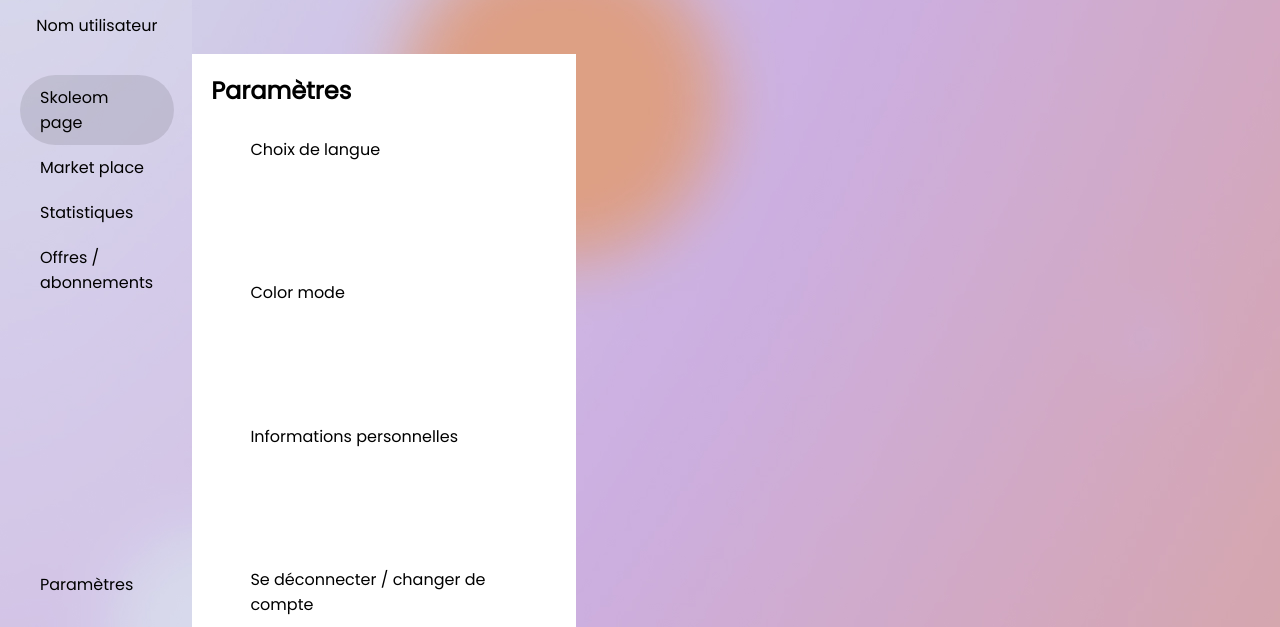
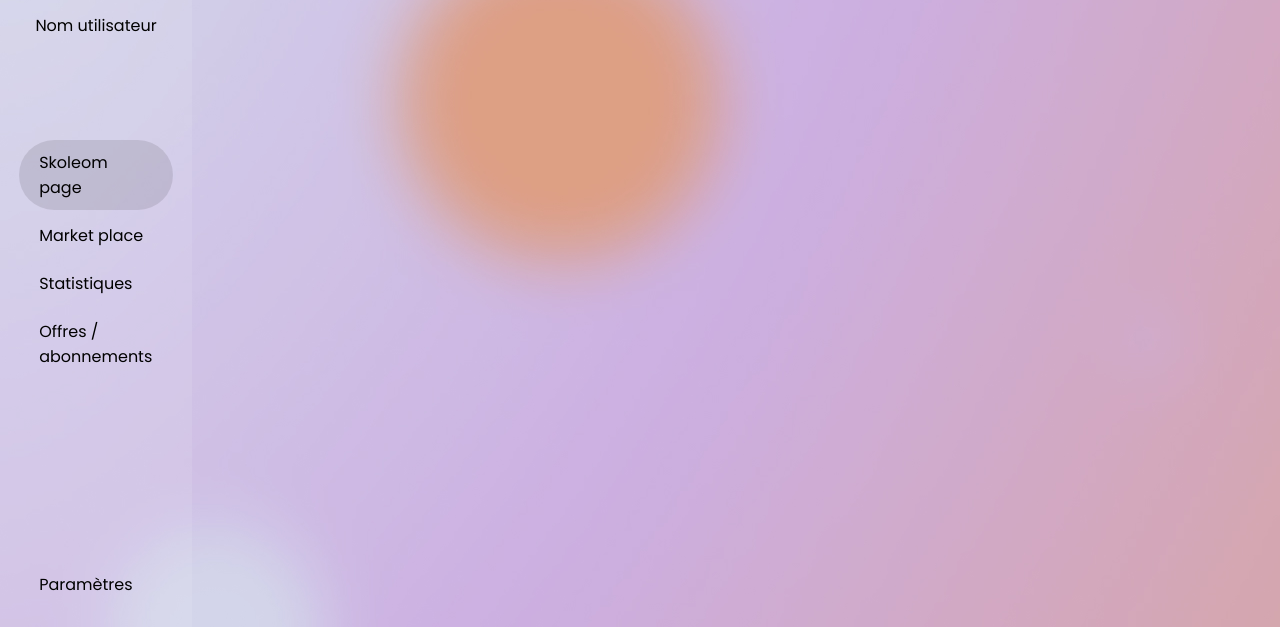
Before and after one commit to PipouilleJohnson/monetizer-studio, a plain HTML site: page index.html in a window 1280 px wide. Both pictures are taken after a click on the element "Skoleom page". Shown: the part 173-800 px from the top of the page. Drawn offline with Linux system fonts and the light colour scheme.

Commit message:
save 20052023 14h22

```diff
--- a/index.html
+++ b/index.html
@@ -37,7 +37,7 @@
             </div>
 
 
-            <div class="bouton-parametres">
+            <div id="bouton-parametres">
                 <div id="parametres">Paramètres</div>
             </div>
 
@@ -48,7 +48,7 @@
 
 
     <!-- Panneau des parametres -->
-    <div class="ecran-parametres">
+    <div id="ecran-parametres">
 
         <div class="container-parametres">
             <h2>Paramètres</h2>
--- a/script.js
+++ b/script.js
@@ -1,14 +1,22 @@
+// const des boutons du panneau de control
 const skoleomPage = document.getElementById("skoleom-page");
 const marketPlace = document.getElementById("market-place");
 const statistiques = document.getElementById("statistiques");
 const offresAbonnements = document.getElementById("offres-abonnements");
 
+//  const du bouton des parametres
+const parametres = document.getElementById("bouton-parametres");
+
+// const du panneau parametres
+const ecranParametres = document.getElementById("ecran-parametres");
+
+// const des écrans de monetizer
 const ecranSkoleomPage = document.getElementById("ecran-skoleom-page");
 const ecranMarketPlace = document.getElementById("ecran-market-place");
 const ecranStatistiques = document.getElementById("ecran-statistiques");
 const ecranOffresAbonnments = document.getElementById("ecran-offres-abonnements");
 
-
+// clics sur les boutons du panneau gauche
 skoleomPage.addEventListener("click", () => {
     skoleomPage.style.backgroundColor = "rgba(0, 0, 0, 0.1)";
     marketPlace.style.backgroundColor = "rgba(0, 0, 0, 0)";
@@ -19,6 +27,8 @@ skoleomPage.addEventListener("click", () => {
     ecranMarketPlace.style.visibility = "hidden";
     ecranStatistiques.style.visibility = "hidden";
     ecranOffresAbonnments.style.visibility = "hidden";
+
+    ecranParametres.style.visibility = "hidden"
 });
 
 marketPlace.addEventListener("click", () => {
@@ -31,6 +41,8 @@ marketPlace.addEventListener("click", () => {
     ecranMarketPlace.style.visibility = "visible";
     ecranStatistiques.style.visibility = "hidden";
     ecranOffresAbonnments.style.visibility = "hidden";
+
+    ecranParametres.style.visibility = "hidden"
 });
 
 statistiques.addEventListener("click", () => {
@@ -43,6 +55,8 @@ statistiques.addEventListener("click", () => {
     ecranMarketPlace.style.visibility = "hidden";
     ecranStatistiques.style.visibility = "visible";
     ecranOffresAbonnments.style.visibility = "hidden";
+
+    ecranParametres.style.visibility = "hidden"
 });
 
 offresAbonnements.addEventListener("click", () => {
@@ -55,4 +69,11 @@ offresAbonnements.addEventListener("click", () => {
     ecranMarketPlace.style.visibility = "hidden";
     ecranStatistiques.style.visibility = "hidden";
     ecranOffresAbonnments.style.visibility = "visible";
+
+    ecranParametres.style.visibility = "hidden"
 });
+
+// clic sur le bouton des parametres
+parametres.addEventListener("click", () => {
+    ecranParametres.style.visibility = "visible";
+})
--- a/style.css
+++ b/style.css
@@ -23,6 +23,7 @@ html, body{
     height: 100%;
     display: flex;
     flex-direction: column;
+    align-items: center;
     justify-content: space-between;
 }
 
@@ -42,7 +43,7 @@ html, body{
 }
 
 .partie-haute-panneau{
-    height: 60%;
+    height: 70%;
     display: flex;
     flex-direction: column;
     justify-content: space-between;
@@ -75,7 +76,7 @@ html, body{
 }
 
 .boutons-panneau{
-    height: 50%;
+    height: 45%;
     display: flex;
     flex-direction: column;
     justify-content: space-between;
@@ -101,23 +102,38 @@ html, body{
 #offres-abonnements{
     background-color: rgba(0,0,0,0);
 }
+
+#bouton-parametres{
+    width: 80%;
+    padding: 10px 20px;
+    border-radius: 50px;
+    background-color: rgba(0,0,0,0);
+    cursor: pointer;
+}
+
+#bouton-parametres:hover{
+    background-color: rgba(0,0,0,0.1);
+
+}
 /* Fin du panneau de controle */
 
 
 /* Parametres */
-.ecran-parametres{
+#ecran-parametres{
     position:fixed;
     left: 15%;
-    bottom: 0;
-    width: 30%;
+    bottom: 20px;
+    width: 25%;
     display: flex;
     flex-direction: column;
+    align-items: center;
     justify-content: center;
-    background-color: rgba(255,255,255);
+    background-color: rgba(255,255,255,0.5);
+    visibility: hidden;
     z-index: 999;
 }
 
-.ecran-parametres a{
+#ecran-parametres a{
     text-decoration: none;
     color: black;
 }
@@ -135,19 +151,27 @@ html, body{
 }
 
 .bloc-boutons-parametres{
-    margin: 0 10%;
+    margin: 20px 10%;
     width: 80%;
-    height: 500px;
+    height: 250px;
     display: flex;
     flex-direction: column;
     justify-content: space-between;
 }
 
-.bouton-parametres{
-    width: 80%;
+#langue, #color-mode, #infos-persos, #deconnexion{
     padding: 10px 20px;
+    border-radius: 30px;
+    background-color: rgba(0,0,0,0);
 }
+
+#langue:hover, #color-mode:hover, #infos-persos:hover, #deconnexion:hover{
+    background-color: rgba(0,0,0,0.1);
+}
+
 /* fin des parametres */
+
+
 
 
 /* Ecrans de controle de la page */
```
